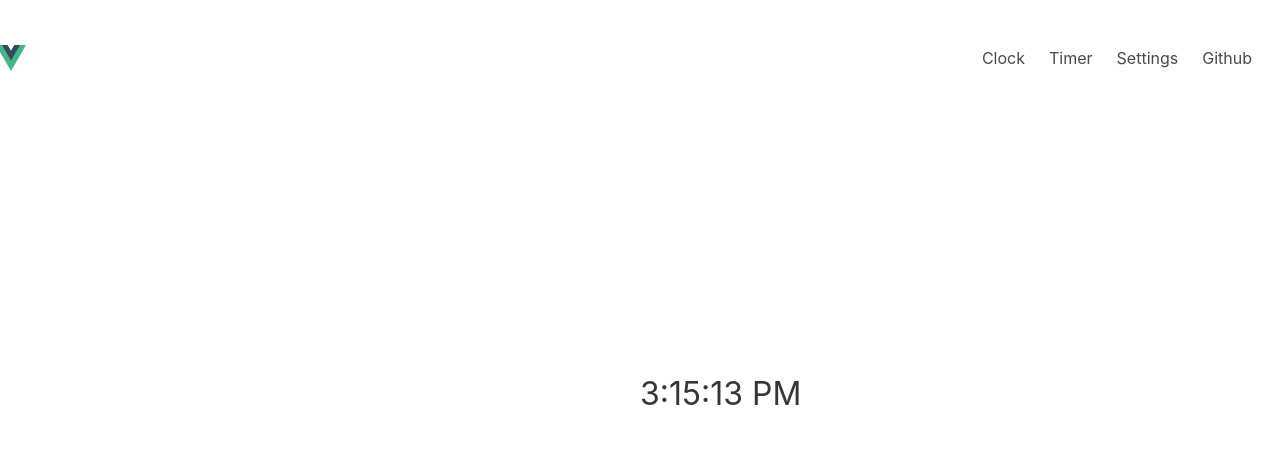
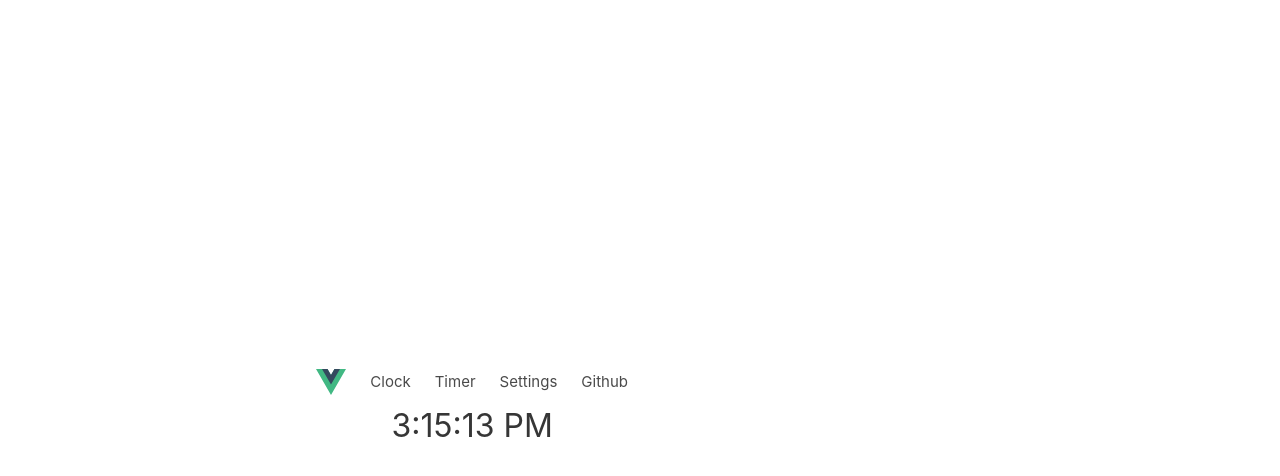
Before and after one commit to Sh3lby007/mobile-clock, a Vue app: page / in a window 1280 px wide. Shown: the top 476 px of the page. Built offline with nearby package versions, Linux system fonts and the light colour scheme.

Commit message:
Fix Navbar toggle functionality.

```diff
--- a/src/components/Navbar.vue
+++ b/src/components/Navbar.vue
@@ -5,51 +5,35 @@ const showMenu = ref(false);
 </script>
 
 <template>
-  <nav
-    class="navbar is-fixed-top"
-    role="navigation"
-    aria-label="main navigation"
-  >
-    <!-- Most left side of navbar -->
+  <!-- Hero header: will stick at the top -->
+  <div class="hero-head">
+    <nav class="navbar">
       <div class="navbar-brand">
         <router-link to="/" class="navbar-item">
-        <img
-          alt="Vue logo"
-          class="logo"
-          src="@/assets/logo.svg"
-          width="30"
-          height="30"
-        />
+          <img alt="Vue logo" class="logo" src="@/assets/logo.svg" width="30" height="30" />
         </router-link>
-
-      <a
-        role="button"
-        class="navbar-burger"
-        aria-label="menu"
-        aria-expanded="false"
-        @click="showMenu = !showMenu"
-        :class="{ 'is-active': showMenu }"
-      >
+        <!--
+    Using the v-on: directive to listen for the click event and toggle the data property showNav. Also, using the v-bind: directive to reactively update the class attribute 'is-active' based on the showNav property.
+    -->
+        <div class="navbar-burger" @click="showMenu = !showMenu" :class="{ 'is-active': showMenu }">
           <span></span>
           <span></span>
           <span></span>
-      </a>
         </div>
+      </div>
+      <!--
+    Using the v-bind: directive to reactively update the class attribute 'is-active' based on the showNav property.
+    -->
+      <div class="navbar-menu has-text-right" :class="{ 'is-active': showMenu }">
+        <div class="navbar-end">
 
-    <!-- Most right side of navbar -->
-    <div
-      class="navbar-menu is-active has-text-right"
-      :class="{ 'is-active': showMenu }"
-    >
-      <div @click="showMenu = false" class="navbar-end">
           <router-link to="/" class="navbar-item">Clock</router-link>
           <router-link to="/Timer" class="navbar-item">Timer </router-link>
           <router-link to="/Settings" class="navbar-item">Settings</router-link>
+          <a class="navbar-item" href="https://github.com/Sh3lby007/mobile-clock">Github</a>
 
-        <a class="navbar-item" href="https://github.com/Sh3lby007/mobile-clock"
-          >Github</a
-        >
         </div>
       </div>
     </nav>
+  </div>
 </template>
```
Lines whose indentation alone changed are shown as unchanged.
